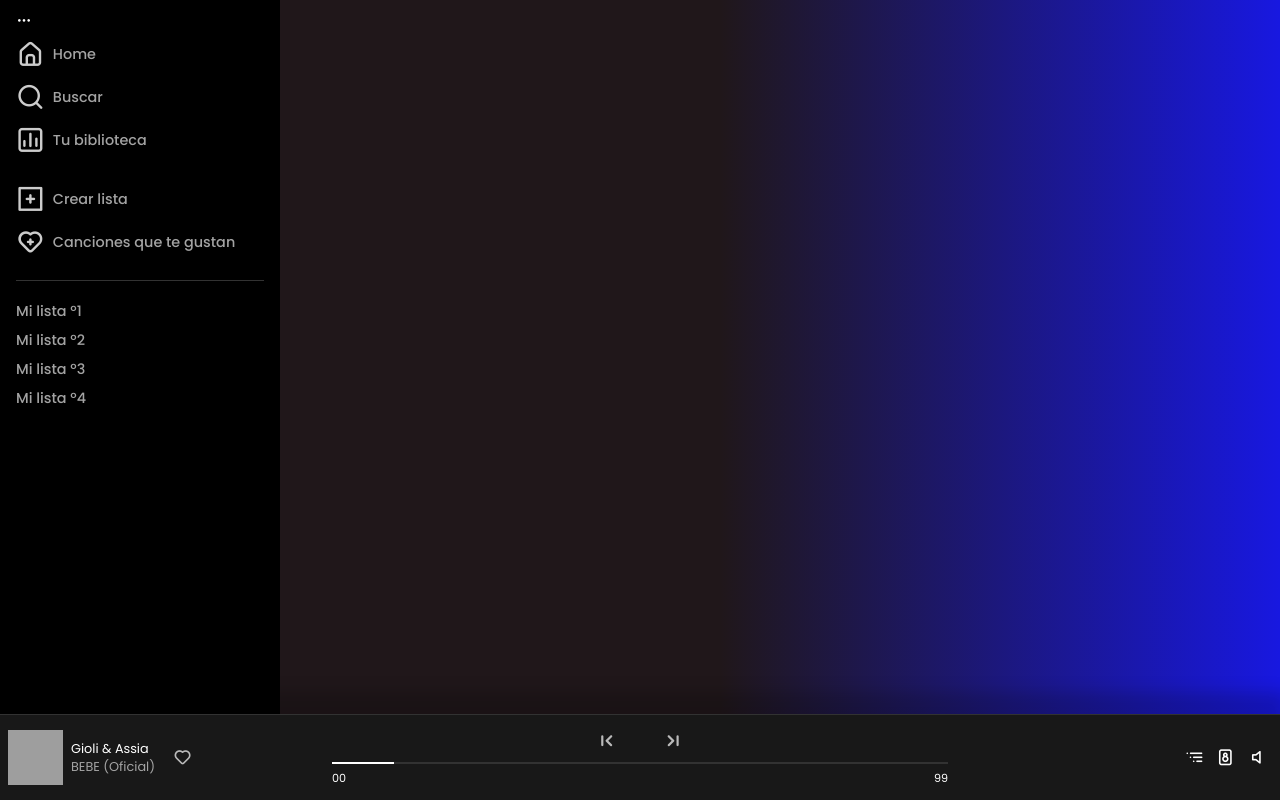
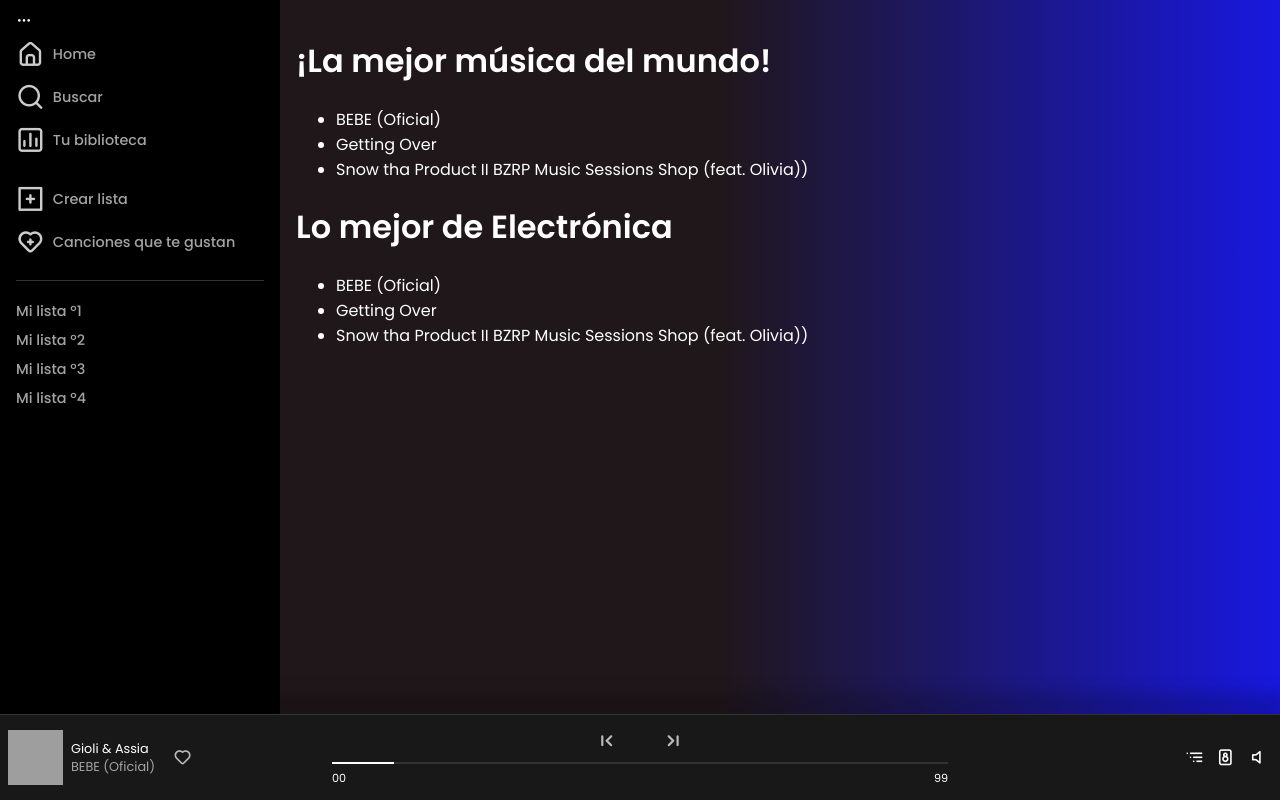
Before and after one commit to Limichui/spotify, an Angular app: page /tracks in a window 1280 px wide. Built offline with nearby package versions, Linux system fonts and the light colour scheme; grey boxes are pictures that could not be loaded.

Commit message:
Comunicación entre componentes: tracks-pages y section-generic

```diff
--- a/src/app/modules/tracks/pages/tracks-page/tracks-page.component.css
+++ b/src/app/modules/tracks/pages/tracks-page/tracks-page.component.css
@@ -0,0 +1,3 @@
+.tracks-page{
+    padding: 1rem;
+}
--- a/src/app/modules/tracks/pages/tracks-page/tracks-page.component.html
+++ b/src/app/modules/tracks/pages/tracks-page/tracks-page.component.html
@@ -1 +1,6 @@
-<p>tracks-page works!</p>
+<div class="tracks-page">
+    <!--section top small-->
+    <app-section-generic [dataTracks]="mockTracksList" [mode]="'small'" [title]="'¡La mejor música del mundo!'"></app-section-generic>
+    <!--section medium (big)-->
+    <app-section-generic [dataTracks]="mockTracksList" [mode]="'big'" [title]="'Lo mejor de Electrónica'"></app-section-generic>
+</div>
--- a/src/app/modules/tracks/pages/tracks-page/tracks-page.component.ts
+++ b/src/app/modules/tracks/pages/tracks-page/tracks-page.component.ts
@@ -1,4 +1,5 @@
 import { Component, OnInit } from '@angular/core';
+import { __importDefault } from 'tslib';
 
 @Component({
   selector: 'app-tracks-page',
@@ -6,6 +7,17 @@
   styleUrls: ['./tracks-page.component.css']
 })
 export class TracksPageComponent implements OnInit {
+  mockTracksList = [
+    {
+      name: 'BEBE (Oficial)'
+    },
+    {
+      name: 'Getting Over'
+    },
+    {
+      name: 'Snow tha Product II BZRP Music Sessions Shop (feat. Olivia))'
+    }
+  ]
 
   constructor() { }
 
--- a/src/app/modules/tracks/tracks-routing.module.ts
+++ b/src/app/modules/tracks/tracks-routing.module.ts
@@ -6,7 +6,6 @@
   {
     path: '',
     component: TracksPageComponent,
-    outlet:'child'
   }
 ];
 
--- a/src/app/modules/tracks/tracks.module.ts
+++ b/src/app/modules/tracks/tracks.module.ts
@@ -3,6 +3,7 @@
 
 import { TracksRoutingModule } from './tracks-routing.module';
 import { TracksPageComponent } from './pages/tracks-page/tracks-page.component';
+import { SharedModule } from '../../shared/shared.module';
 
 
 @NgModule({
@@ -11,7 +12,8 @@
   ],
   imports: [
     CommonModule,
-    TracksRoutingModule
+    TracksRoutingModule,
+    SharedModule
   ]
 })
 export class TracksModule { }
--- /dev/null
+++ b/src/app/shared/components/card-player/card-player.component.html
@@ -0,0 +1 @@
+<p>card-player works!</p>
--- /dev/null
+++ b/src/app/shared/components/card-player/card-player.component.ts
@@ -0,0 +1,15 @@
+import { Component, OnInit } from '@angular/core';
+
+@Component({
+  selector: 'app-card-player',
+  templateUrl: './card-player.component.html',
+  styleUrls: ['./card-player.component.css']
+})
+export class CardPlayerComponent implements OnInit {
+
+  constructor() { }
+
+  ngOnInit(): void {
+  }
+
+}
--- /dev/null
+++ b/src/app/shared/components/section-generic/section-generic.component.html
@@ -0,0 +1,12 @@
+<div class="section--generic">
+    <h1 class="section--generic__title">{{title}}</h1>
+
+    <div class="section--generic__player--zone">
+        <ul class="player--list" [ngClass]="{'card-small':mode === 'small','card-big':mode === 'big'}">
+            <li *ngFor="let player of dataTracks">
+            {{player.name}}
+                <!--app-card-player [track]="track" [mode]="mode"></app-card-player-->
+            </li>
+        </ul>
+    </div>
+</div>
--- /dev/null
+++ b/src/app/shared/components/section-generic/section-generic.component.ts
@@ -0,0 +1,18 @@
+import { Component, Input, OnInit } from '@angular/core';
+
+@Component({
+  selector: 'app-section-generic',
+  templateUrl: './section-generic.component.html',
+  styleUrls: ['./section-generic.component.css']
+})
+export class SectionGenericComponent implements OnInit {
+  @Input() title: string = ''
+  @Input() mode: 'small' | 'big' = 'big'
+  @Input() dataTracks: Array<any> = []
+
+  constructor() { }
+
+  ngOnInit(): void {
+  }
+
+}
```
Also changed, not shown: src/app/shared/shared.module.ts (+8 -2 lines), src/app/shared/components/card-player/card-player.component.css (added), src/app/shared/components/section-generic/section-generic.component.css (added), 2 other files (tests, documents, lock files or other folders).
